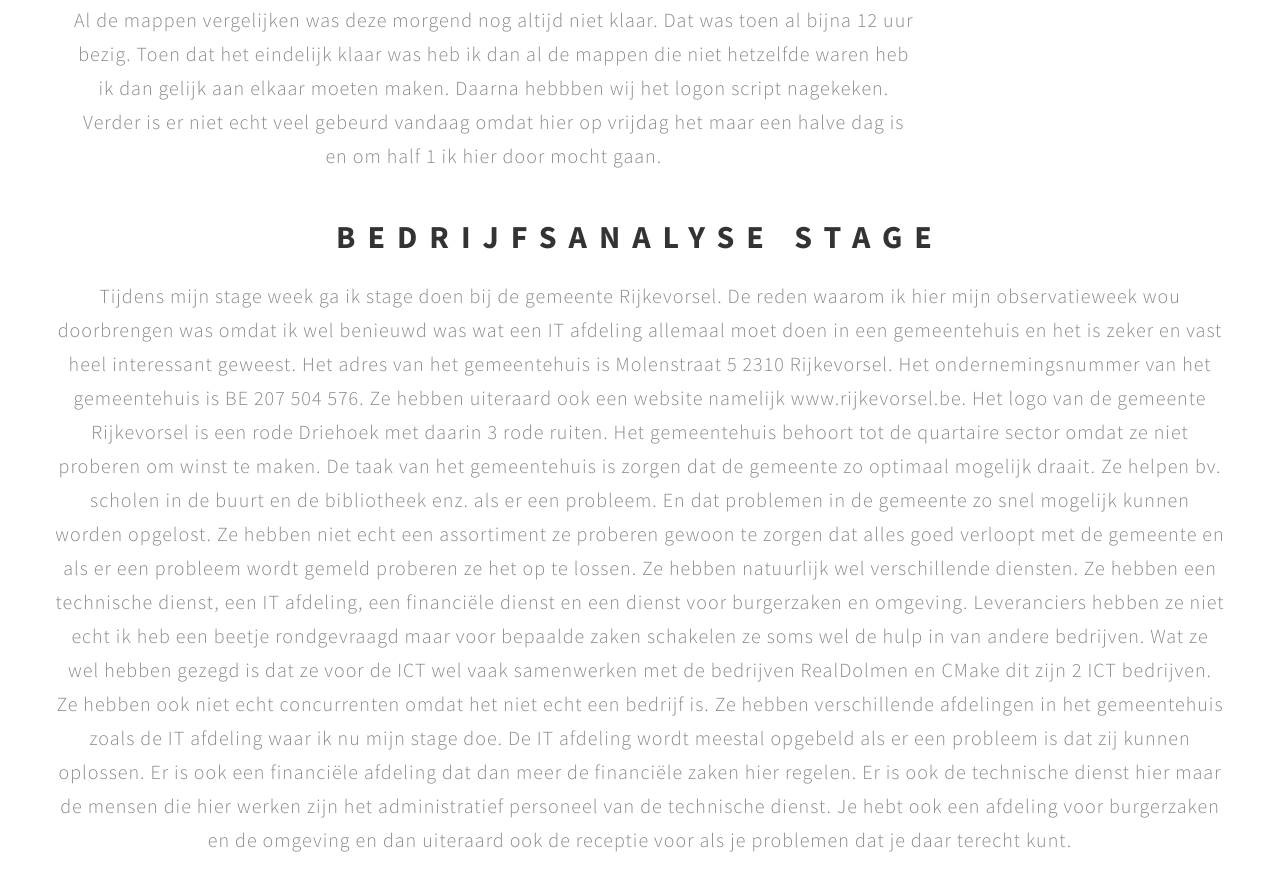
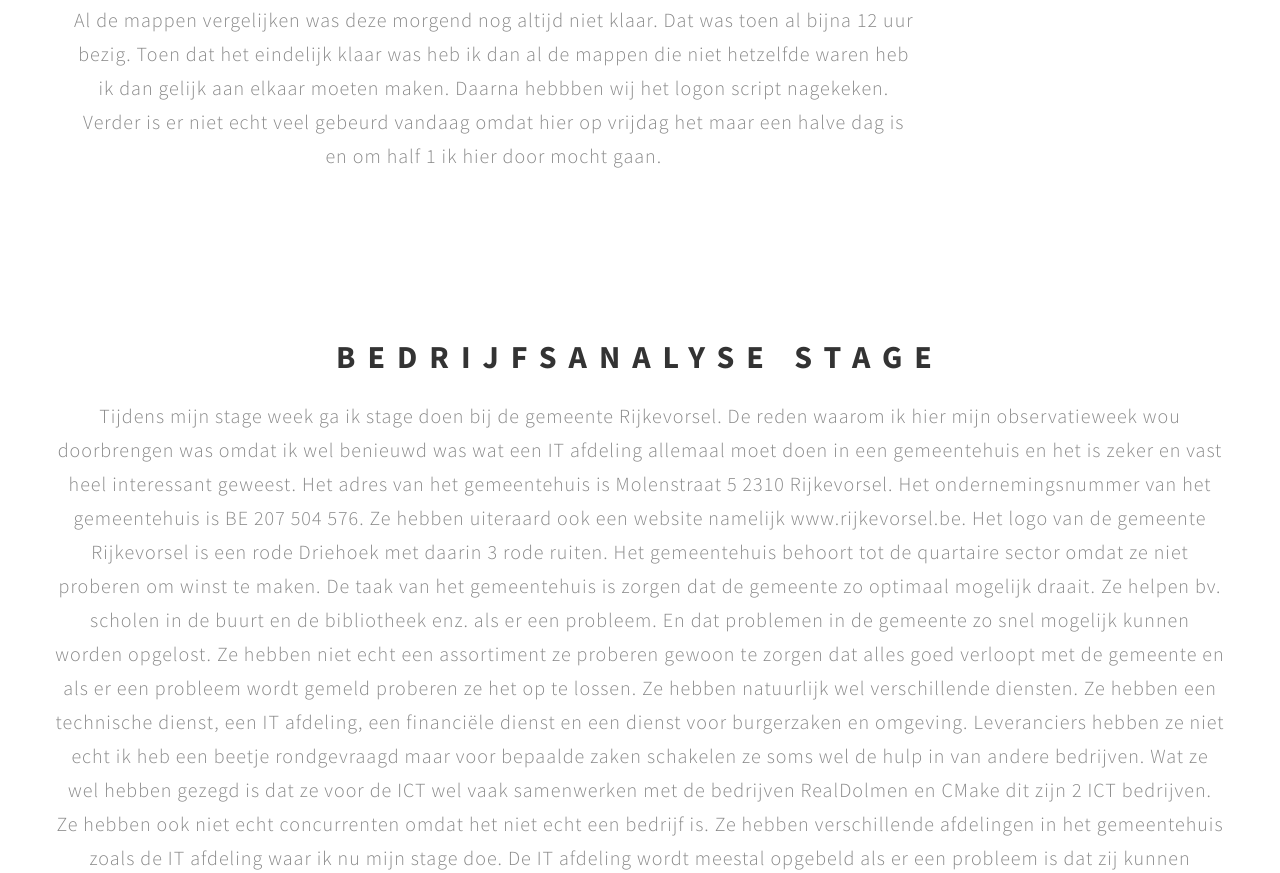
Before and after one commit to JarnickS-immalle/WebsiteGip, a plain HTML site: page index.html in a window 1280 px wide. Shown: the part 5927-6800 px from the top of the page. Drawn offline with Linux system fonts and the light colour scheme.

Commit message:
kleine aanpassing

```diff
--- a/css/style.css
+++ b/css/style.css
@@ -137,7 +137,15 @@ a:hover, a:active, a:focus {
 
 #about,
 #gallery,
-#contact {
+#contact,
+#bedrijfsanalyse,
+#huisstijl,
+#koopadvies,
+#interview,
+#frans,
+#frans1,
+#engels,
+#einde {
   padding-top: 120px;
   padding-bottom: 120px;
   position: relative;
--- a/index.html
+++ b/index.html
@@ -169,7 +169,9 @@ Mijn naam is Jarnick Sas, ik ben 17 jaar oud en een zesdejaars leerling die IT e
 
 
       <div class="clearfix"></div>
-    <p></p>
+    <p>
+
+    </p>
 <section id="bedrijfsanalyse">
   <div class="container">
     <div class="row">
@@ -361,10 +363,10 @@ Mijn naam is Jarnick Sas, ik ben 17 jaar oud en een zesdejaars leerling die IT e
             <div class="row">
           <h1><b>TESTOPSTELLING</b> </h1>
           <p>Op de volgende link kan u mijn testopstelling bekijken. Bij deze opdracht moesten wij een virtueel netwerk maken.</p>
-          <a href="https://immalle-my.sharepoint.com/:w:/r/personal/jarnick_sas_immalle_eu/_layouts/15/Doc.aspx?sourcedoc=%7B2A590E88-411F-4D6B-8082-1C00B811CA0F%7D&file=GIPtaak_TestopstellingvEindVersie.docx&action=default&mobileredirect=true">Testopstelling</a>
+          <a href="https://1drv.ms/w/s!AuFXXCsj5_xviX19Wn7OI9QHpXLS?e=aJUPPv">Testopstelling</a>
           <h1><b>CASESTUDY</b> </h1>
           <p>Op deze link kan u mijn casestudy bekijken die ik tijdens mijn stage heb gedaan. </p>
-          <a href="https://immalle-my.sharepoint.com/:w:/r/personal/jarnick_sas_immalle_eu/_layouts/15/Doc.aspx?sourcedoc=%7BEE4471D9-A8A1-442C-B8EA-6951EB24DDCA%7D&file=GiptaakCaseStudy_SasJarnick.docx&action=default&mobileredirect=true">Casestudy</a>
+          <a href="https://1drv.ms/w/s!AuFXXCsj5_xvigEZJZp9B3VuU1BU?e=7L1LQq">Casestudy</a>
         </div>
       </div>
 
```
